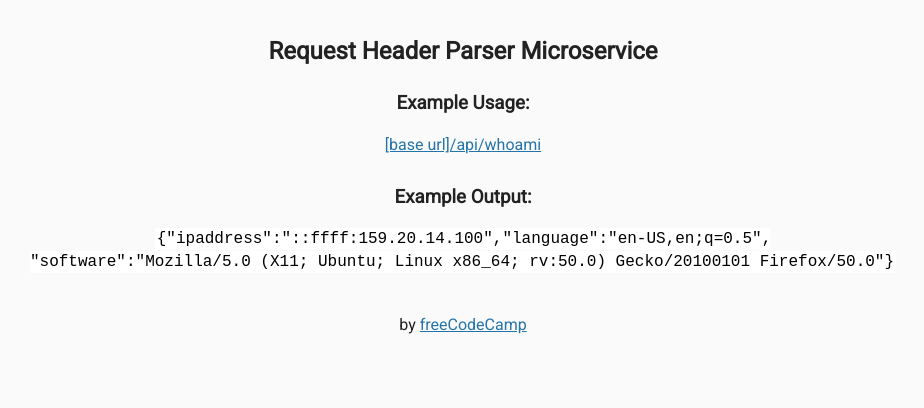
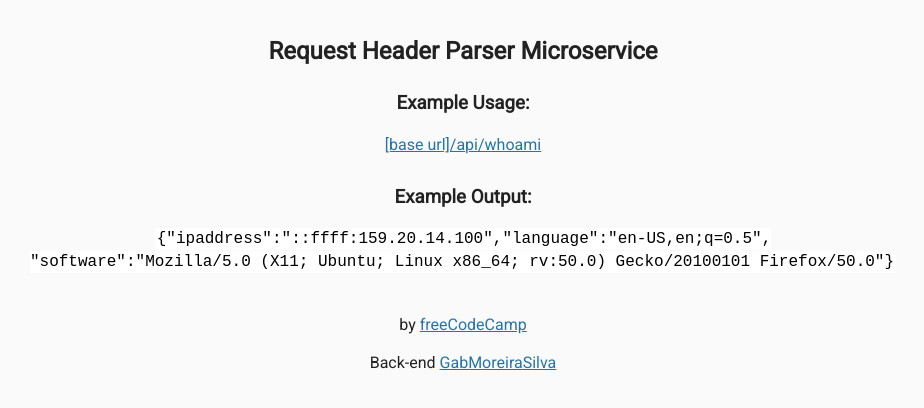
Before and after one commit to GabMoreiraSilva/Header-Parser-Microservice, a website: page views/index.html in a window 1280 px wide. Shown: the whole page, without its empty margins (177-1101 px from the left). Drawn offline with Linux system fonts and the light colour scheme.

Commit message:
Adicionando link de backend no index

```diff
--- a/views/index.html
+++ b/views/index.html
@@ -27,6 +27,9 @@
         <p>
           by <a href="https://www.freecodecamp.org">freeCodeCamp</a>
         </p>
+        <p>
+          Back-end <a href="https://github.com/GabMoreiraSilva/Header-Parser-Microservice">GabMoreiraSilva</a>
+        </p>
       </div>
    </body>
 
```
